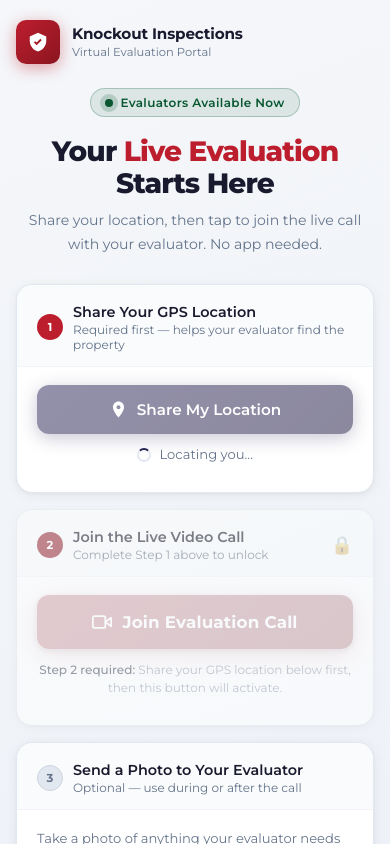
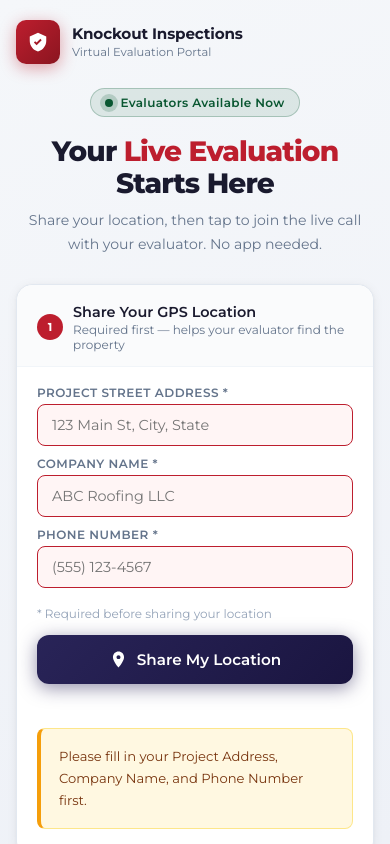
Before and after one commit to KilvingtonDigital/Knockout-Inspections-Video-Call, a website: page index.html in a window 390 px wide. Both pictures are taken after a click on the button "Share My Location". Shown: the top 844 px of the page. Drawn offline with Linux system fonts and the light colour scheme.

Commit message:
Add customer data collection (address/company/phone) to Step 1 — shown in Chat card and stored in KV

```diff
--- a/index.html
+++ b/index.html
@@ -868,6 +868,57 @@
             opacity: 0.6;
             transition: opacity 0.3s;
         }
+
+        /* ─── Customer info fields ──────────────────────────── */
+        .info-fields {
+            display: flex;
+            flex-direction: column;
+            gap: 10px;
+            margin-bottom: 18px;
+        }
+
+        .info-field {
+            display: flex;
+            flex-direction: column;
+            gap: 4px;
+        }
+
+        .info-field label {
+            font-size: 0.75rem;
+            font-weight: 600;
+            color: #64748b;
+            text-transform: uppercase;
+            letter-spacing: 0.04em;
+        }
+
+        .info-field input {
+            width: 100%;
+            padding: 11px 14px;
+            border: 1.5px solid #e2e8f0;
+            border-radius: var(--radius-sm);
+            font-family: inherit;
+            font-size: 0.9rem;
+            color: #1a1a2e;
+            background: #f8fafc;
+            transition: border-color 0.2s;
+            outline: none;
+        }
+
+        .info-field input:focus {
+            border-color: var(--red);
+            background: #fff;
+        }
+
+        .info-field input.field-error {
+            border-color: var(--red);
+            background: #fff5f5;
+        }
+
+        .info-fields-note {
+            font-size: 0.75rem;
+            color: #94a3b8;
+            margin-bottom: 14px;
+        }
     </style>
 </head>
 
@@ -926,6 +977,25 @@
             </div>
         </div>
         <div class="card-body">
+
+            <!-- Customer info fields (required before GPS) -->
+            <div class="info-fields" id="info-fields">
+                <div class="info-field">
+                    <label for="field-address">Project Street Address *</label>
+                    <input type="text" id="field-address" placeholder="123 Main St, City, State"
+                        autocomplete="street-address" />
+                </div>
+                <div class="info-field">
+                    <label for="field-company">Company Name *</label>
+                    <input type="text" id="field-company" placeholder="ABC Roofing LLC" autocomplete="organization" />
+                </div>
+                <div class="info-field">
+                    <label for="field-phone">Phone Number *</label>
+                    <input type="tel" id="field-phone" placeholder="(555) 123-4567" autocomplete="tel" />
+                </div>
+            </div>
+            <p class="info-fields-note">* Required before sharing your location</p>
+
             <button id="gps-share-btn" onclick="requestLocation()">
                 <svg viewBox="0 0 24 24">
                     <path
@@ -1237,7 +1307,10 @@
                     lng: capturedLng,
                     acc: capturedAcc,
                     time: now,
-                    date: dateStr
+                    date: dateStr,
+                    address: (document.getElementById('field-address')?.value || '').trim(),
+                    company: (document.getElementById('field-company')?.value || '').trim(),
+                    phone: (document.getElementById('field-phone')?.value || '').trim(),
                 })
             }).catch(() => { /* silent */ });
         }
@@ -1258,6 +1331,21 @@
             const errDiv = document.getElementById('gps-error');
 
             errDiv.style.display = 'none';
+
+            // Validate customer info fields first
+            const address = (document.getElementById('field-address')?.value || '').trim();
+            const company = (document.getElementById('field-company')?.value || '').trim();
+            const phone = (document.getElementById('field-phone')?.value || '').trim();
+            let hasError = false;
+            ['field-address', 'field-company', 'field-phone'].forEach(id => {
+                const el = document.getElementById(id);
+                if (!el.value.trim()) { el.classList.add('field-error'); hasError = true; }
+                else el.classList.remove('field-error');
+            });
+            if (hasError) {
+                showGpsError('Please fill in your Project Address, Company Name, and Phone Number first.');
+                return;
+            }
 
             if (!navigator.geolocation) {
                 showGpsError("Your browser doesn't support location sharing. Please open this link in Chrome or Safari.");
```
Also changed, not shown: api/notify.js (+33 -2 lines).
